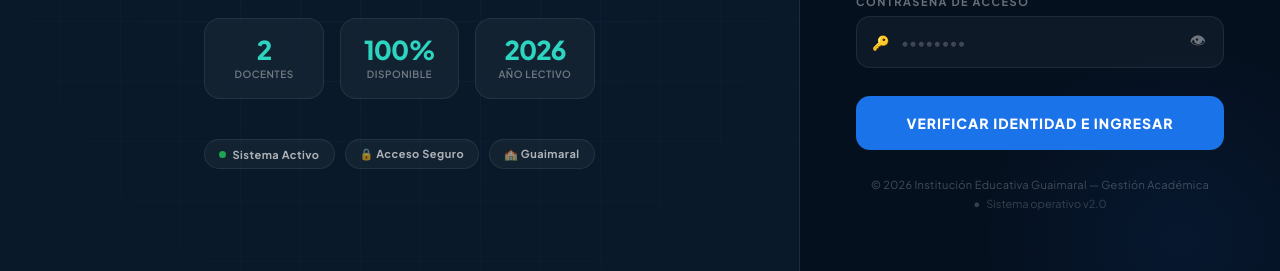
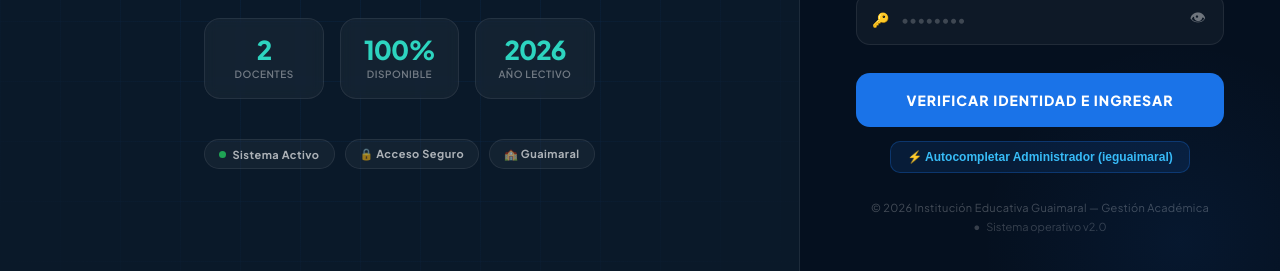
Before and after one commit to jesusnavas1913/-manuel, a website: page frontend/index.html in a window 1280 px wide. Shown: the part 459-730 px from the top of the page. Drawn offline with Linux system fonts and the light colour scheme; animation ran at ten frames a second.

Commit message:
Feature: Boton de autocompletar credenciales Administrador ieguaimaral en el login

```diff
--- a/backend/server.js
+++ b/backend/server.js
@@ -140,7 +140,7 @@ if (!process.env.VERCEL) {
 
     try {
       const { execSync } = require('child_process');
-      execSync('git add . && git commit -m "Establecer ieguaimaral@guaimaral.edu.co como UNICO correo de Administrador" && git push', { cwd: require('path').join(__dirname, '..') });
+      execSync('git add . && git commit -m "Feature: Boton de autocompletar credenciales Administrador ieguaimaral en el login" && git push', { cwd: require('path').join(__dirname, '..') });
       console.log('✅ GitHub push OK');
     } catch (gErr) { console.warn('git:', gErr.message); }
   } catch (e) {
--- a/frontend/assets/js/login.js
+++ b/frontend/assets/js/login.js
@@ -165,3 +165,12 @@ async function handleLogin(e) {
     requestAnimationFrame(() => { panel.style.animation = 'shake 0.4s ease'; });
   }
 }
+
+// ── Autocompletar Credenciales de Administrador ───────────────
+function autoFillAdminCredentials() {
+  const correoInp = document.getElementById('correo');
+  const passInp = document.getElementById('password');
+  if (correoInp) correoInp.value = 'ieguaimaral@guaimaral.edu.co';
+  if (passInp) passInp.value = 'admin123';
+  showToast('⚡ Credenciales de Administrador cargadas (ieguaimaral@guaimaral.edu.co)', 'success');
+}
--- a/frontend/index.html
+++ b/frontend/index.html
@@ -389,6 +389,12 @@
         </button>
       </form>
 
+      <div style="margin-top: 14px; text-align: center;">
+        <button type="button" onclick="autoFillAdminCredentials()" style="background: rgba(26,115,232,0.12); border: 1px solid rgba(26,115,232,0.3); color: #38bdf8; font-size: 12px; font-weight: 700; padding: 8px 16px; border-radius: 10px; cursor: pointer; transition: all 0.2s; display: inline-flex; align-items: center; gap: 6px;">
+          ⚡ Autocompletar Administrador (ieguaimaral)
+        </button>
+      </div>
+
       <div class="form-footer" id="eFooter">
         <p>© 2026 Institución Educativa Guaimaral — Gestión Académica</p>
         <div class="ver"><span>●</span> Sistema operativo v2.0</div>
```
